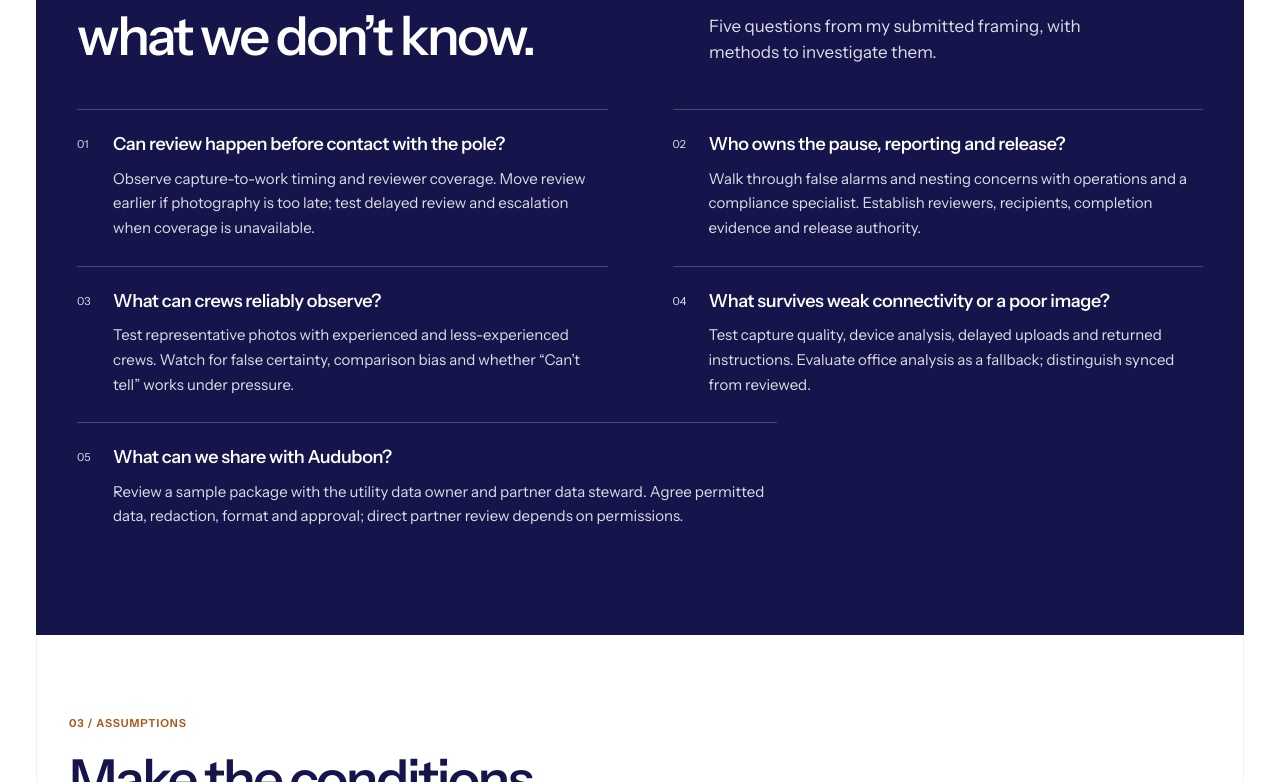
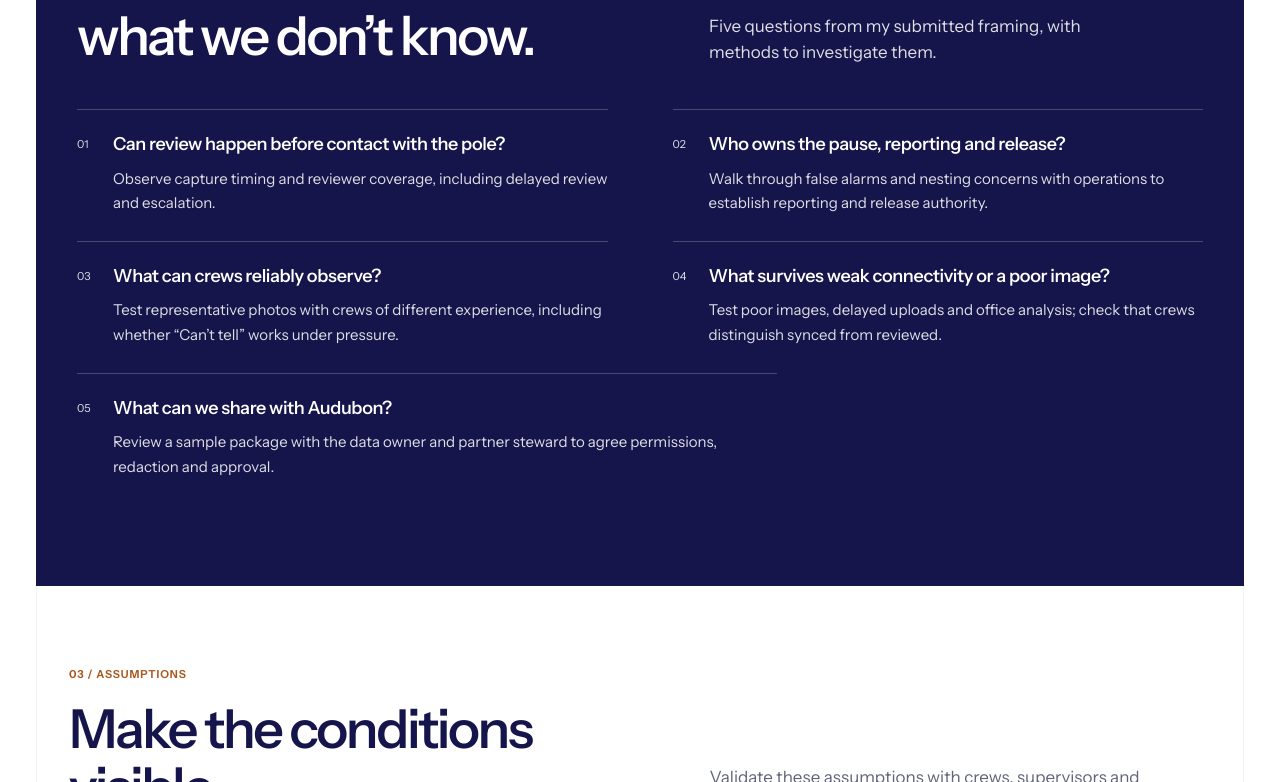
Before and after one commit to cellfade/ikegps-species-review-v2, a Next.js app: page / in a window 1280 px wide. Shown: the part 2818-3600 px from the top of the page. Built offline with nearby package versions, Linux system fonts and the light colour scheme.

Commit message:
Reduce landing repetition and make supporting detail optional (#10)

```diff
--- a/src/components/landing/landing-page.module.css
+++ b/src/components/landing/landing-page.module.css
@@ -171,3 +171,8 @@ main>.anchorBand{margin:0;padding:24px 32px;background:var(--surface);border-top
 .framing .anchorBand span,.framing .anchorBand strong{color:#16154b}
 .framing .anchorBand span{opacity:.8}
 @media(max-width:767px){.framing .anchorSection{padding:24px;margin-top:26px}.framing .anchorSection h2{font-size:20px}.framing .anchorBand{gap:18px}}
+
+.optionalJourney,.automationDetail{border-top:1px solid var(--line);border-bottom:1px solid var(--line);padding:22px 0;margin:32px 0;color:var(--ink)}
+.optionalJourney>summary,.automationDetail>summary{cursor:pointer;font-size:16px;font-weight:550;line-height:1.5}
+.optionalJourney .cycleSection{margin:28px 0 0;padding-top:0;border:0}
+.automationDetail{margin:0 0 36px}.automationDetail p{max-width:760px;margin-top:16px;font-size:14px;line-height:1.65;color:var(--secondary)}
--- a/src/components/landing/landing-page.tsx
+++ b/src/components/landing/landing-page.tsx
@@ -54,11 +54,11 @@ export function LandingPage() {
       <section className={`${styles.section} ${styles.questions}`} id="questions" aria-labelledby="questions-heading">
         <div className={styles.sectionIntro}><div><p className={styles.chapter}>02 / Questions</p><h2 id="questions-heading">Start with<br />what we don’t know.</h2></div><p>Five questions from my submitted framing, with methods to investigate them.</p></div>
           <div className={styles.questionList}><ul>
-            <li><strong>Can review happen before contact with the pole?</strong><br />Observe capture-to-work timing and reviewer coverage. Move review earlier if photography is too late; test delayed review and escalation when coverage is unavailable.</li>
-            <li><strong>Who owns the pause, reporting and release?</strong><br />Walk through false alarms and nesting concerns with operations and a compliance specialist. Establish reviewers, recipients, completion evidence and release authority.</li>
-            <li><strong>What can crews reliably observe?</strong><br />Test representative photos with experienced and less-experienced crews. Watch for false certainty, comparison bias and whether “Can’t tell” works under pressure.</li>
-            <li><strong>What survives weak connectivity or a poor image?</strong><br />Test capture quality, device analysis, delayed uploads and returned instructions. Evaluate office analysis as a fallback; distinguish synced from reviewed.</li>
-            <li><strong>What can we share with Audubon?</strong><br />Review a sample package with the utility data owner and partner data steward. Agree permitted data, redaction, format and approval; direct partner review depends on permissions.</li>
+            <li><strong>Can review happen before contact with the pole?</strong><br />Observe capture timing and reviewer coverage, including delayed review and escalation.</li>
+            <li><strong>Who owns the pause, reporting and release?</strong><br />Walk through false alarms and nesting concerns with operations to establish reporting and release authority.</li>
+            <li><strong>What can crews reliably observe?</strong><br />Test representative photos with crews of different experience, including whether “Can’t tell” works under pressure.</li>
+            <li><strong>What survives weak connectivity or a poor image?</strong><br />Test poor images, delayed uploads and office analysis; check that crews distinguish synced from reviewed.</li>
+            <li><strong>What can we share with Audubon?</strong><br />Review a sample package with the data owner and partner steward to agree permissions, redaction and approval.</li>
           </ul></div>
       </section>
       <section className={`${styles.section} ${styles.assumptions}`} id="assumptions" aria-labelledby="assumptions-heading">
@@ -100,16 +100,16 @@ export function LandingPage() {
           <li><span>04 / Review and refine</span><p>Check interactions, state tests and rendered layouts. Capture stable designs in editable Figma frames for further exploration.</p></li>
         </ol>
         <div className={styles.bento}>
-          <article className={styles.bentoOffice}><div className={styles.bentoCopy}><span className={styles.principleLabel}>Office pole review</span><h3>Review the evidence.<br />Record the decision.</h3><p>Open a notification or photo badge to reach the same review modal. Inspect the original photo, correct the suggestion and record a work decision.</p></div><ProductScene variant="office" /></article>
+          <article className={styles.bentoOffice}><div className={styles.bentoCopy}><span className={styles.principleLabel}>Office pole review</span><h3>Review the evidence.<br />Record the decision.</h3><p>A notification or photo badge opens the same review. Inspect evidence, correct AI and record the decision.</p></div><ProductScene variant="office" /></article>
           <article className={styles.bentoField}><div className={styles.bentoCopy}><span className={styles.principleLabel}>IKE field capture</span><h3>Flag a concern<br />during capture.</h3><p>The crew flags concerns; the supervisor verifies or corrects the assessment. One large action limits interruption. Glove use, sunlight and completion time still need field testing.</p></div><ProductScene variant="field" /></article>
-          <article className={styles.bentoLatency}><div className={styles.bentoCopy}><span className={styles.principleLabel}>Evidence return</span><h3>Request photos.<br />Retain the hold.</h3><p>The supervisor sends a photo request with the work status. The crew adds evidence to the same pole; the hold remains during review.</p><div className={styles.latencySteps}><span>Saved on device</span><ArrowRight size={16} aria-hidden="true" /><span>Delivered to office</span><ArrowRight size={16} aria-hidden="true" /><strong>Human review</strong></div></div></article>
-          <article className={styles.bentoOwnership}><div className={styles.bentoCopy}><span className={styles.principleLabel}>Compliance record</span><h3>Review a flag.<br />Export its record.</h3><p>Collect flagged poles in one table. Each record opens the same review modal. Approved observations can support Audubon later.</p><span className={styles.bentoNote}>Export prepares evidence. It does not complete reporting.</span></div><ProductScene variant="compliance" /></article>
+          <article className={styles.bentoLatency}><div className={styles.bentoCopy}><span className={styles.principleLabel}>Evidence return</span><h3>Request photos.<br />Retain the hold.</h3><p>Request evidence on the same pole while its hold remains in place.</p><div className={styles.latencySteps}><span>Saved on device</span><ArrowRight size={16} aria-hidden="true" /><span>Delivered to office</span><ArrowRight size={16} aria-hidden="true" /><strong>Human review</strong></div></div></article>
+          <article className={styles.bentoOwnership}><div className={styles.bentoCopy}><span className={styles.principleLabel}>Compliance record</span><h3>Review a flag.<br />Export its record.</h3><p>Find flagged poles in one table. Open the shared review or export the record.</p><span className={styles.bentoNote}>Export prepares evidence. It does not complete reporting.</span></div><ProductScene variant="compliance" /></article>
         </div>
         <section className={styles.cycleSection} aria-labelledby="cycle-heading">
           <div className={styles.cycleIntro}><div><p className={styles.chapter}>Process artifact / State model</p><h3 id="cycle-heading">The proposed<br />review-state model.</h3></div><p>Five states connect the evidence to a supervisor’s decision. Requests for more evidence return to review while the affected pole stays on hold.</p></div>
           <figure className={styles.cycleFigure}><a href="/assets/review-state-cycle.png" target="_blank" rel="noreferrer" aria-label="Open full-size five-state review diagram"><Image src="/assets/review-state-cycle.png" width={1660} height={880} alt="Evidence captured leads to Review needed. More evidence needed loops back to review. The supervisor confirms Work stoppage or releases the hold. Message delivery is tracked separately." sizes="(max-width: 767px) 100vw, 1142px" /></a><figcaption><span>Evidence can change the assessment. Only a recorded work decision changes the instruction.</span><a href="https://www.figma.com/board/qdbKTuDN054FcmO2aOxauJ?node-id=15-349" target="_blank" rel="noreferrer">Open in FigJam <MoveUpRight size={14} aria-hidden="true" /></a></figcaption></figure>
         </section>
-        <section className={styles.cycleSection} aria-labelledby="journey-exploration-heading"><div className={styles.cycleIntro}><div><p className={styles.chapter}>Process artifact / User journey exploration</p><h3 id="journey-exploration-heading">Explore the paths<br />into review.</h3></div><p>The FigJam flows connect field capture to supervisor review and a returned instruction. Office planning explores a later entry point into the same review.</p></div><figure className={styles.cycleFigure}><a href="/assets/journey-flows-final.png" target="_blank" rel="noreferrer" aria-label="Open full-size user journey exploration"><Image src="/assets/journey-flows-final.png" alt="FigJam user journey exploration showing field capture and a proposed office-planning path into supervisor review." width={5680} height={1730} sizes="(max-width:767px) 100vw, 1142px" /></a><figcaption><span>Field capture: current prototype · Office planning: phase-two exploration</span><a href="https://www.figma.com/board/qdbKTuDN054FcmO2aOxauJ?node-id=1-3" target="_blank" rel="noreferrer">Explore in FigJam <MoveUpRight size={14} aria-hidden="true" /></a></figcaption></figure></section>
+        <details className={styles.optionalJourney}><summary>Explore the user journey flows</summary><section className={styles.cycleSection} aria-labelledby="journey-exploration-heading"><div className={styles.cycleIntro}><div><p className={styles.chapter}>Process artifact / User journey exploration</p><h3 id="journey-exploration-heading">Explore the paths<br />into review.</h3></div><p>The FigJam flows connect field capture to supervisor review and a returned instruction. Office planning explores a later entry point into the same review.</p></div><figure className={styles.cycleFigure}><a href="/assets/journey-flows-final.png" target="_blank" rel="noreferrer" aria-label="Open full-size user journey exploration"><Image src="/assets/journey-flows-final.png" alt="FigJam user journey exploration showing field capture and a proposed office-planning path into supervisor review." width={5680} height={1730} sizes="(max-width:767px) 100vw, 1142px" /></a><figcaption><span>Field capture: current prototype · Office planning: phase-two exploration</span><a href="https://www.figma.com/board/qdbKTuDN054FcmO2aOxauJ?node-id=1-3" target="_blank" rel="noreferrer">Explore in FigJam <MoveUpRight size={14} aria-hidden="true" /></a></figcaption></figure></section></details>
         <div className={styles.researchFindings}><h3>Research informing the decisions</h3><p>FWS guidance covers nests with eggs, chicks or dependent young. A photo with no visible adult cannot settle nest status. <a href="https://www.fws.gov/story/bird-nests">FWS nest guidance ↗</a></p><p>Eagle nests receive protection even when unoccupied. We keep species and nesting separate; the fictional scenario does not encode legal clearance. <a href="https://www.fws.gov/program/eagle-management/eagle-nest-removal-permits">FWS eagle guidance ↗</a></p><p>Visible system status helps people understand what happened. Upload, analysis and crew receipt therefore stay separate. <a href="https://www.nngroup.com/articles/ten-usability-heuristics/">NN/g usability heuristics ↗</a></p></div>
       </section>
       <section className={`${styles.section} ${styles.next}`} id="journey" aria-labelledby="journey-heading">
@@ -121,8 +121,8 @@ export function LandingPage() {
         </div>
 </section>
       <section className={`${styles.section} ${styles.expansion}`} id="expansion" aria-labelledby="expansion-heading"><div className={styles.sectionIntro}><div><p className={styles.chapter}>06 / Further exploration</p><h2 id="expansion-heading">Earlier review.<br />Longer-term value.</h2></div><p>Two additional entry points could reuse the same assessment. Conservation views could give approved observations a life beyond the work order.</p></div>
-          <div className={styles.expansionEntries}><article><span>Proposed Office Pro setting</span><h3>Analyze new photos<br />in the background.</h3><p>Check eligible new or updated photos in an authorized utility dataset, including photos outside a work order. A possible finding notifies the supervisor and opens the same pole review.</p><small>A concern belongs to the pole. A hold applies to associated work.</small><Link className={styles.expansionDemoLink} href="/analysis-entry-points?path=background">Try the photo-update trigger ↗</Link></article><article><span>Proposed Office Pro setting</span><h3>Check existing photos<br />during planning.</h3><p>At work-order creation, analyze available corridor photos. Show capture date and uncertainty; request fresh evidence when the images cannot support a current assessment.</p><small>Validate entity triggers, analysis scope, recipients and duplicate handling.</small><Link className={styles.expansionDemoLink} href="/analysis-entry-points?path=planning">Try the work-order trigger ↗</Link></article></div>
-          <p className={styles.triggerNote}>Proposed automation uses photo changes and work-order creation as triggers. Reuse results when the photo and model are unchanged; validate queue limits and resource use.</p><div className={styles.conservationExpansion}><div><p className={styles.chapter}>Secondary user / Audubon partner</p><h3>See observations<br />across years.</h3><p>Explore species and nesting observations over time. Year colors distinguish when sightings were recorded, while preserving identification uncertainty.</p><p>Changing coverage or collection effort can also change the pattern. Migration analysis would need additional data and expert interpretation.</p><Link className={styles.primaryLink} href="/conservation">Explore the conservation prototype <MoveUpRight size={15} aria-hidden="true" /></Link><a href="https://science.ebird.org/en/atlasnc/status-and-trends" target="_blank" rel="noreferrer">eBird Status and Trends reference ↗</a></div><ExpansionMap /></div>
+          <div className={styles.expansionEntries}><article><span>Proposed Office Pro setting</span><h3>Analyze new photos<br />in the background.</h3><p>New or updated photos can trigger analysis and notify the supervisor, including outside a work order.</p><small>A concern belongs to the pole. A hold applies to associated work.</small><Link className={styles.expansionDemoLink} href="/analysis-entry-points?path=background">Try the photo-update trigger ↗</Link></article><article><span>Proposed Office Pro setting</span><h3>Check existing photos<br />during planning.</h3><p>Check existing corridor photos when a work order is created. Request fresh evidence when older images are insufficient.</p><small>Validate entity triggers, analysis scope, recipients and duplicate handling.</small><Link className={styles.expansionDemoLink} href="/analysis-entry-points?path=planning">Try the work-order trigger ↗</Link></article></div>
+          <details className={styles.automationDetail}><summary>Analysis scope and resource use</summary><p>Photo changes and work-order creation are proposed triggers. Reuse results when the photo and model are unchanged; validate queue limits and resource use.</p></details><div className={styles.conservationExpansion}><div><p className={styles.chapter}>Secondary user / Audubon partner</p><h3>See observations<br />across years.</h3><p>Compare observations by species and year, with identification uncertainty retained.</p><p>Changing coverage or collection effort can also change the pattern. Migration analysis would need additional data and expert interpretation.</p><Link className={styles.primaryLink} href="/conservation">Explore the conservation prototype <MoveUpRight size={15} aria-hidden="true" /></Link><a href="https://science.ebird.org/en/atlasnc/status-and-trends" target="_blank" rel="noreferrer">eBird Status and Trends reference ↗</a></div><ExpansionMap /></div>
           <details className={styles.sharingProposal}><summary>What would a shared view reveal?</summary><div><p><strong>Private by default.</strong> Export or a public link would use a separately prepared, approved dataset. The current prototype does not publish records.</p><p><strong>Share selected observations.</strong> Approved species, broad region, year and uncertainty could remain. Exclude work-order and pole identifiers, crew or customer details, internal notes and precise sensitive nest locations.</p><p><strong>Review the whole package.</strong> Photos can reveal infrastructure and location even after metadata removal. Omit or redact imagery and embedded metadata before sharing.</p><p><strong>Preview, approve, then share.</strong> A proposed sharing flow would show included fields and location precision, record the approver, and support revoking a link. Downloaded copies cannot be recalled.</p><a href="https://www.inaturalist.org/pages/geoprivacy" target="_blank" rel="noreferrer">iNaturalist geoprivacy reference ↗</a></div></details>
           <p className={styles.expansionBoundary}>Phase-two concepts · Synthetic map data · Analysis triggers, conservation filters and sharing preview are simulated. No AI jobs or public-sharing service run in this prototype.</p>
         </section>
```
